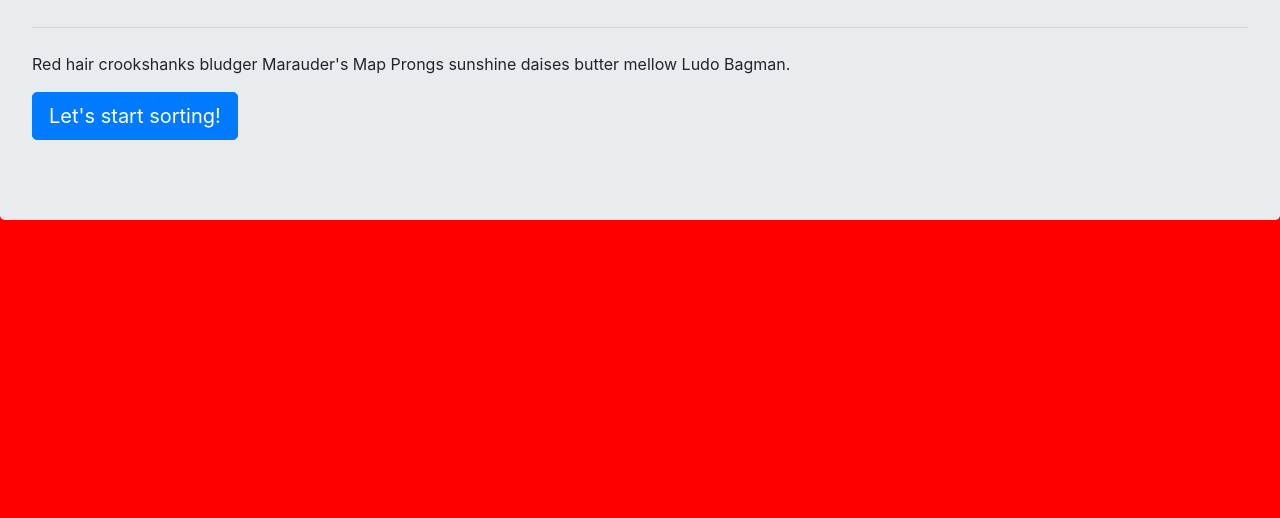
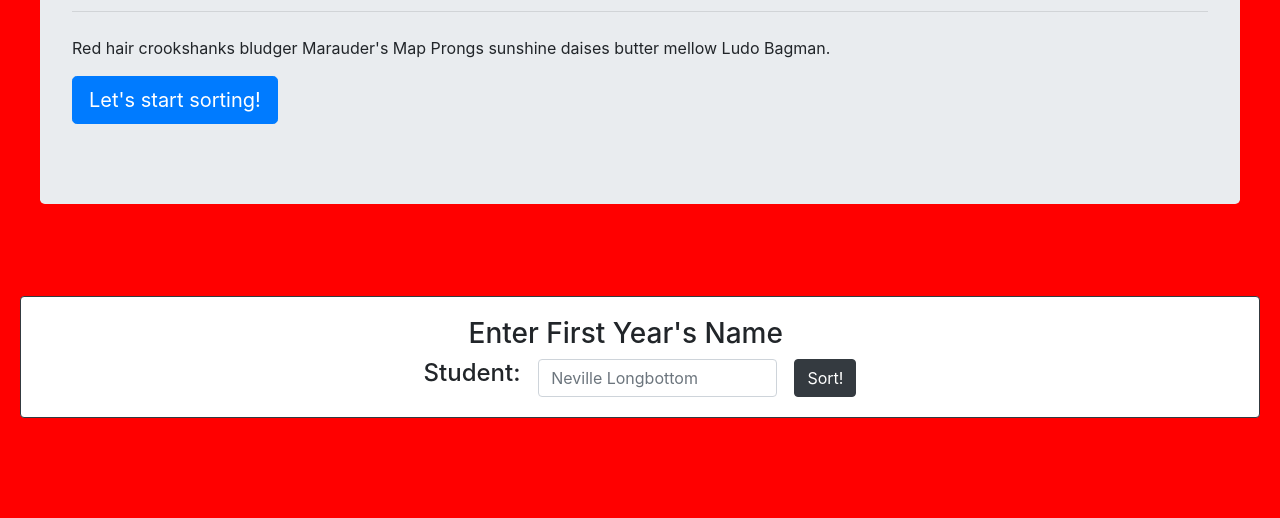
Before and after one commit to Jmarquez8951/sorting-hat, a plain HTML site: page index.html in a window 1280 px wide. Shown: the part 282-800 px from the top of the page. Drawn offline with nearby package versions, Linux system fonts and the light colour scheme.

Commit message:
fixed made form look good

```diff
--- a/index.html
+++ b/index.html
@@ -9,7 +9,7 @@
     <link rel="stylesheet" href="./main.css">
 </head>
 <body>
-    <h1>Sorting hat</h1>
+    <div id="jumbotron" class="d-flex justify-content-center">
         <div class="jumbotron">
             <h1 class="display-4">Welcome to Hoggy Hoggy Warts!</h1>
             <p class="lead">Alohamora wand elf parchment, Wingardium Leviosa hippogriff, house dementors betrayal. Holly, Snape centaur portkey ghost Hermione spell bezoar Scabbers. Peruvian-Night-Powder werewolf, Dobby pear-tickle half-moon-glasses, Knight-Bus. Padfoot snargaluff seker: Hagrid broomstick mischief managed.</p>
@@ -19,19 +19,26 @@
             <a id="start" class="btn btn-primary btn-lg" href="#" role="button">Let's start sorting!</a>
             </p>
         </div>
-
-      <form class="invisible">
+    </div>
+    <div class="border border-dark rounded form d-flex justify-content-center flex-wrap">
+      <form class="">
+          <div class="col">
+            <h3>Enter First Year's Name</h3>
+          </div>
+        <div class="row justify-content-between">
             <div class="row">
-          <div class="col-4">
-            <input type="text" class="form-control" placeholder="First name">
+                <h4>Student:</h4>
+            </div>
+          <div class="col-8">
+            <input type="text" class="form-control" placeholder="Neville Longbottom">
           </div>
           <div class="row">
-            <button class="btn btn-dark">Sort!</button>
+            <button id="sort" class="btn btn-dark">Sort!</button>
           </div>
         </div>
       </form>
-
-      <div id="sorting-hat"></div>
+    </div>
+      <div id="sorting-hat" class="d-flex wrap"></div>
     <script src="./main.js"></script>
 </body>
 </html>
--- a/main.css
+++ b/main.css
@@ -1,3 +1,13 @@
 body {
     background-color: red;
 }
+
+#jumbotron {
+    padding: 40px;
+}
+
+.form {
+    padding: 20px;
+    margin: 20px;
+    background-color: white;
+}
```
Lines whose indentation alone changed are shown as unchanged.
